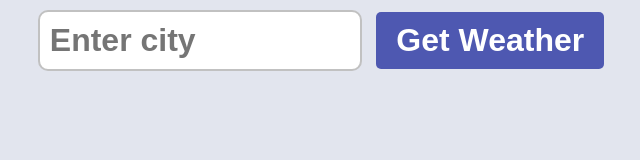
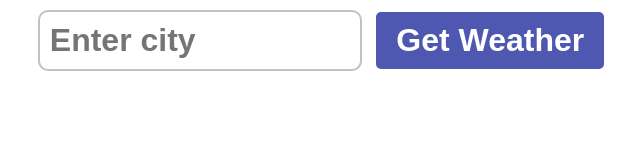
Before and after one commit to dana-po/weather, a plain HTML site: page index.html in a window 1280 px wide. Shown: the whole page, without its empty margins (324-964 px from the left). Drawn offline with Linux system fonts and the light colour scheme.

Commit message:
changed bg color

```diff
--- a/style.css
+++ b/style.css
@@ -1,6 +1,6 @@
 body {
   font-family: Arial, Helvetica, sans-serif;
-  background-color: hsl(225, 27%, 91%);
+  background-color: hsl(0, 0%, 100%);
   margin: 0;
   display: flex;
   flex-direction: column;
```
